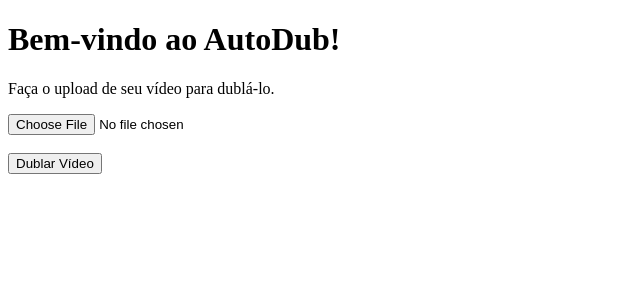
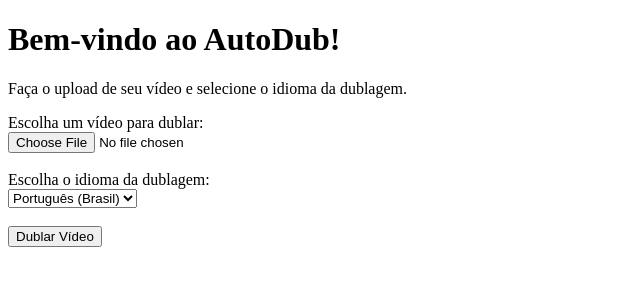
Before and after one commit to Rafael987ffhn/Auto-web, a Python web app: template templates/index.html in a window 1280 px wide. Shown: the top 300 px of the page, without its empty margins (0-640 px from the left). Run offline with Jinja, Linux system fonts and the light colour scheme; the template is opened without the code that fills it, so the values that code supplies are empty.

Commit message:
Update index.html

```diff
--- a/templates/index.html
+++ b/templates/index.html
@@ -7,10 +7,21 @@
 </head>
 <body>
     <h1>Bem-vindo ao AutoDub!</h1>
-    <p>Faça o upload de seu vídeo para dublá-lo.</p>
+    <p>Faça o upload de seu vídeo e selecione o idioma da dublagem.</p>
 
     <form action="/processar" method="POST" enctype="multipart/form-data">
+        <label for="video">Escolha um vídeo para dublar:</label><br>
         <input type="file" name="video" accept="video/mp4" required><br><br>
+
+        <label for="idioma">Escolha o idioma da dublagem:</label><br>
+        <select name="idioma" required>
+            <option value="pt-br">Português (Brasil)</option>
+            <option value="en">Inglês</option>
+            <option value="es">Espanhol</option>
+            <option value="fr">Francês</option>
+            <option value="de">Alemão</option>
+        </select><br><br>
+
         <input type="submit" value="Dublar Vídeo">
     </form>
 </body>
```
